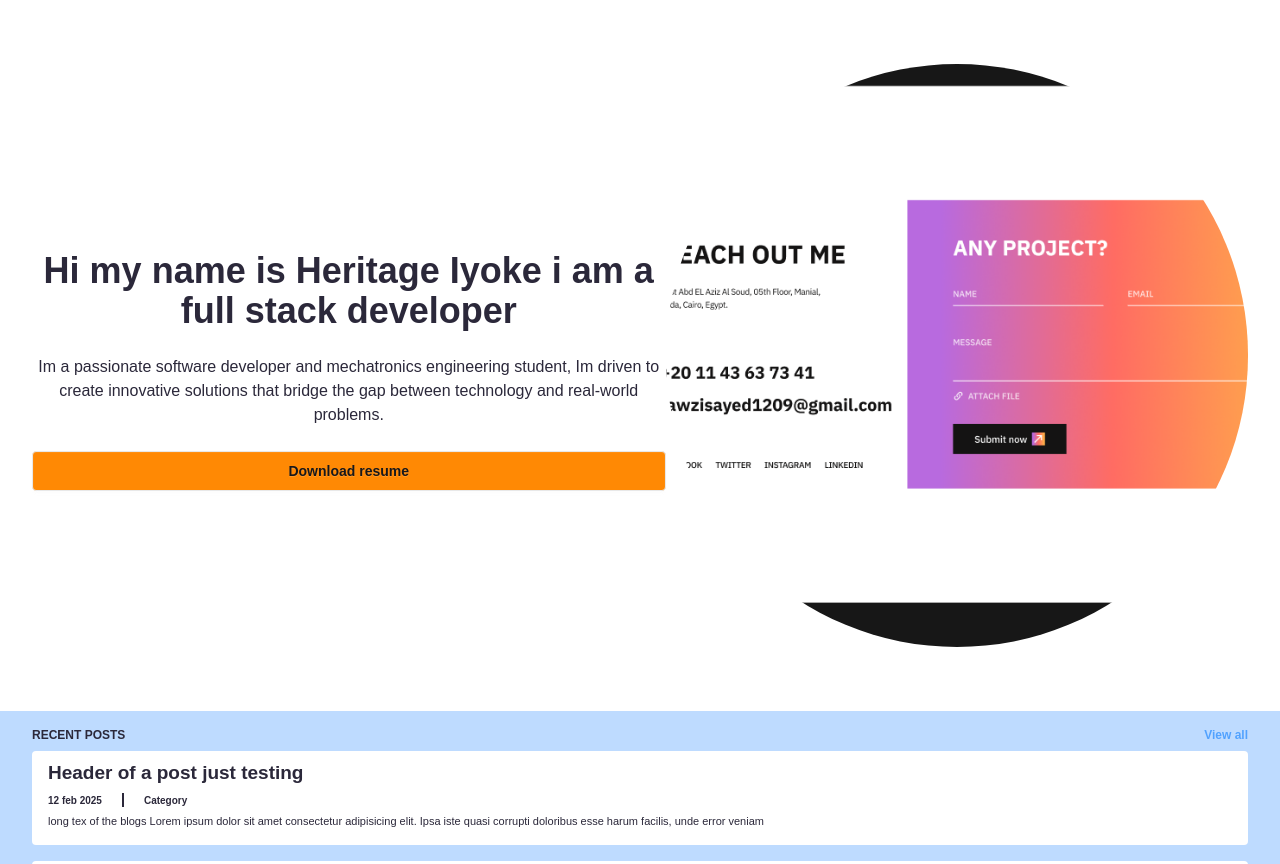
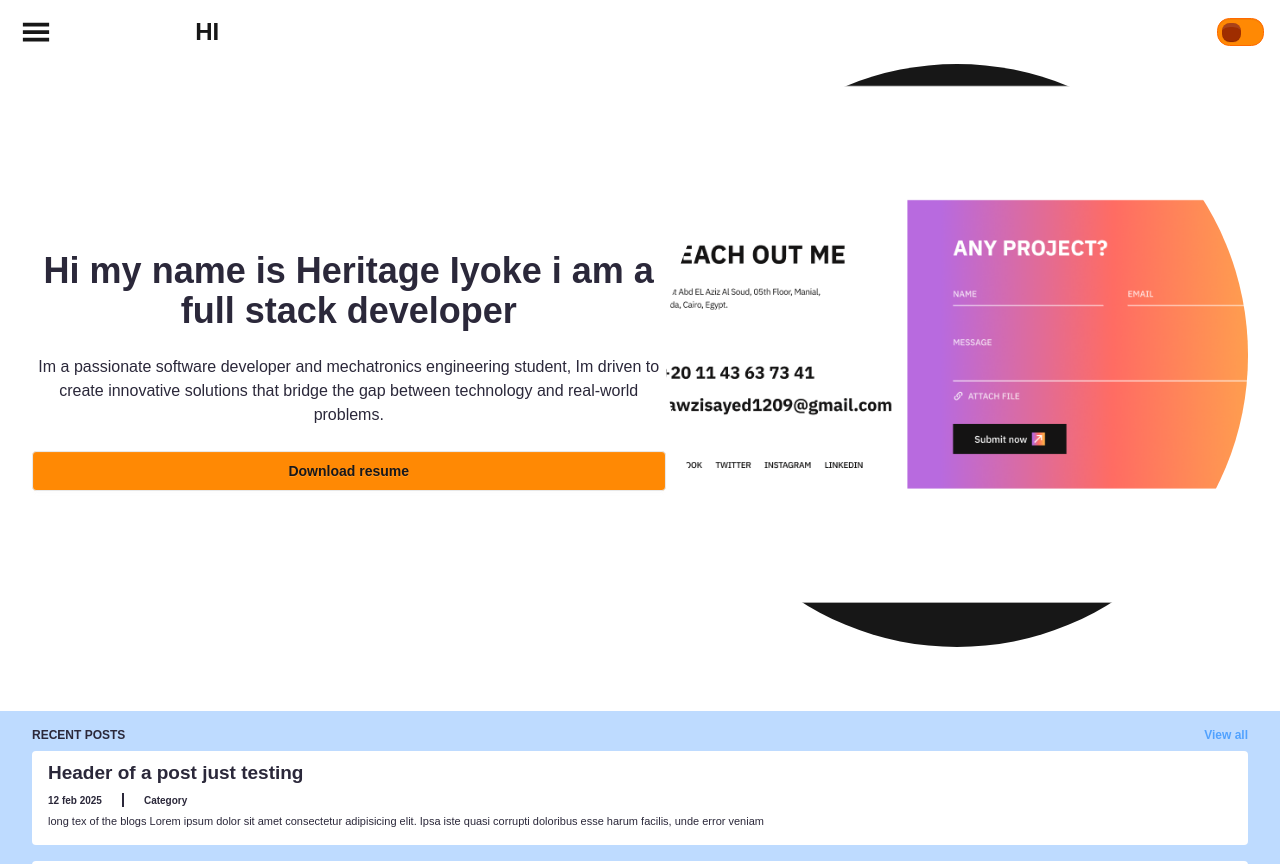
Before and after one commit to Heritage-XioN/my-portfolio, a Next.js app: page / in a window 1280 px wide. Built offline with nearby package versions, Linux system fonts and the light colour scheme.

Commit message:
added navbar

```diff
--- a/src/app/layout.tsx
+++ b/src/app/layout.tsx
@@ -1,6 +1,7 @@
 import type { Metadata } from 'next';
 import { Geist, Geist_Mono, IBM_Plex_Sans } from 'next/font/google';
 import './globals.css';
+import Navbar from '@/components/molecules/navbar';
 
 
 const ibmPlexSans = IBM_Plex_Sans({
@@ -33,6 +34,7 @@ export default function RootLayout({
 			<body
 				className={`${geistSans.variable} ${geistMono.variable} ${ibmPlexSans.variable}antialiased`}
 			>
+				<Navbar />
 				<div className='grow md:overflow-y-auto w-full min-h-screen py-8 font-ibm text-textColor'>
 					{children}
 				</div>
--- /dev/null
+++ b/src/components/molecules/navbar.tsx
@@ -0,0 +1,49 @@
+import Link from "next/link";
+import { GiHamburgerMenu } from "react-icons/gi";
+
+const Navbar = () => {
+  return (
+		<div className='fixed w-full z-50'>
+			<div className='navbar bg-base-100 px-4'>
+				<div className='navbar-start w-[13%]'>
+					<div className='dropdown'>
+						<div
+							tabIndex={0}
+							role='button'
+							className='btn btn-ghost btn-circle text-3xl'
+						>
+							<GiHamburgerMenu />
+						</div>
+						<ul
+							tabIndex={-1}
+							className='menu menu-sm dropdown-content bg-base-100 rounded-box z-1 mt-3 w-52 p-2 shadow'
+						>
+							<li>
+								<a>Homepage</a>
+							</li>
+							<li>
+								<a>Portfolio</a>
+							</li>
+							<li>
+								<a>About</a>
+							</li>
+						</ul>
+					</div>
+				</div>
+				<div className='flex-1'>
+					<Link href={'/'} className='btn btn-ghost text-2xl'>
+						HI
+					</Link>
+				</div>
+				<div className='flex-none'>
+					<input
+						type='checkbox'
+						className='toggle checked:border-indigo-600 checked:bg-indigo-500 checked:text-indigo-800 border-orange-500 bg-orange-400 text-orange-800 toggle-lg'
+					/>
+				</div>
+			</div>
+		</div>
+	);
+}
+
+export default Navbar
```
